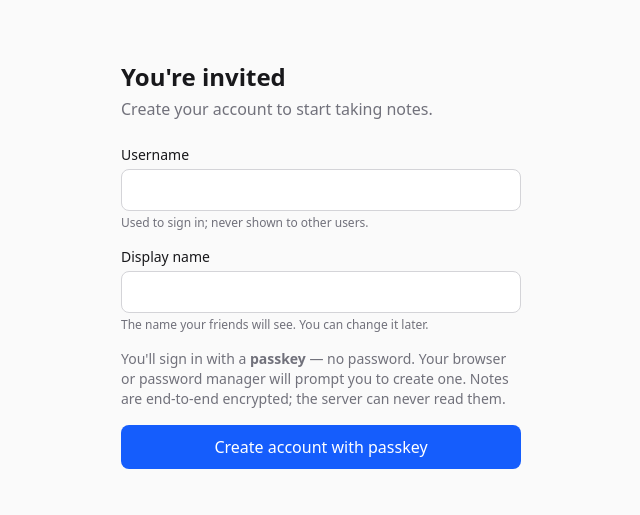
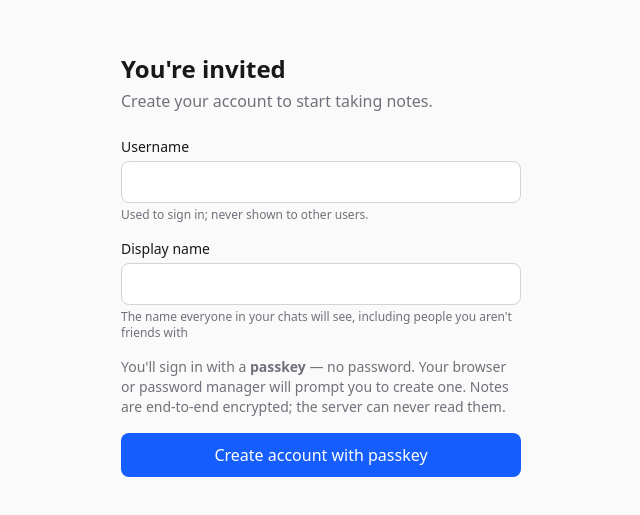
Before and after one commit to jtrobinson1993/notes, a Vue app in the folder web/: page /invite/1 in a window 1280 px wide. Shown: the part 135-650 px from the top of the page, without its empty margins (319-959 px from the left). Built offline with nearby package versions, Linux system fonts and the light colour scheme; no server answers; what @notes/shared, @pinia/colada would draw is missing.

Commit message:
fix(chat): clarify the registration display-name helper text
Spell out that the display name is visible to everyone in your chats, including
non-friends (e.g. group co-members), not just friends.

Co-Authored-By: Claude Fable 5 <noreply@anthropic.com>

```diff
--- a/web/src/components/RegisterFlow.vue
+++ b/web/src/components/RegisterFlow.vue
@@ -75,7 +75,7 @@ function finish() {
           autocomplete="nickname"
           class="w-full rounded-lg border border-zinc-300 bg-white px-3 py-2 outline-none focus:ring-2 focus:ring-blue-500 dark:border-zinc-700 dark:bg-zinc-900"
         />
-        <p class="mt-1 text-xs text-zinc-500 dark:text-zinc-400">The name your friends will see. You can change it later.</p>
+        <p class="mt-1 text-xs text-zinc-500 dark:text-zinc-400">The name everyone in your chats will see, including people you aren't friends with</p>
       </div>
       <p class="text-sm text-zinc-500 dark:text-zinc-400">
         You'll sign in with a <strong>passkey</strong> — no password. Your browser or password
```
